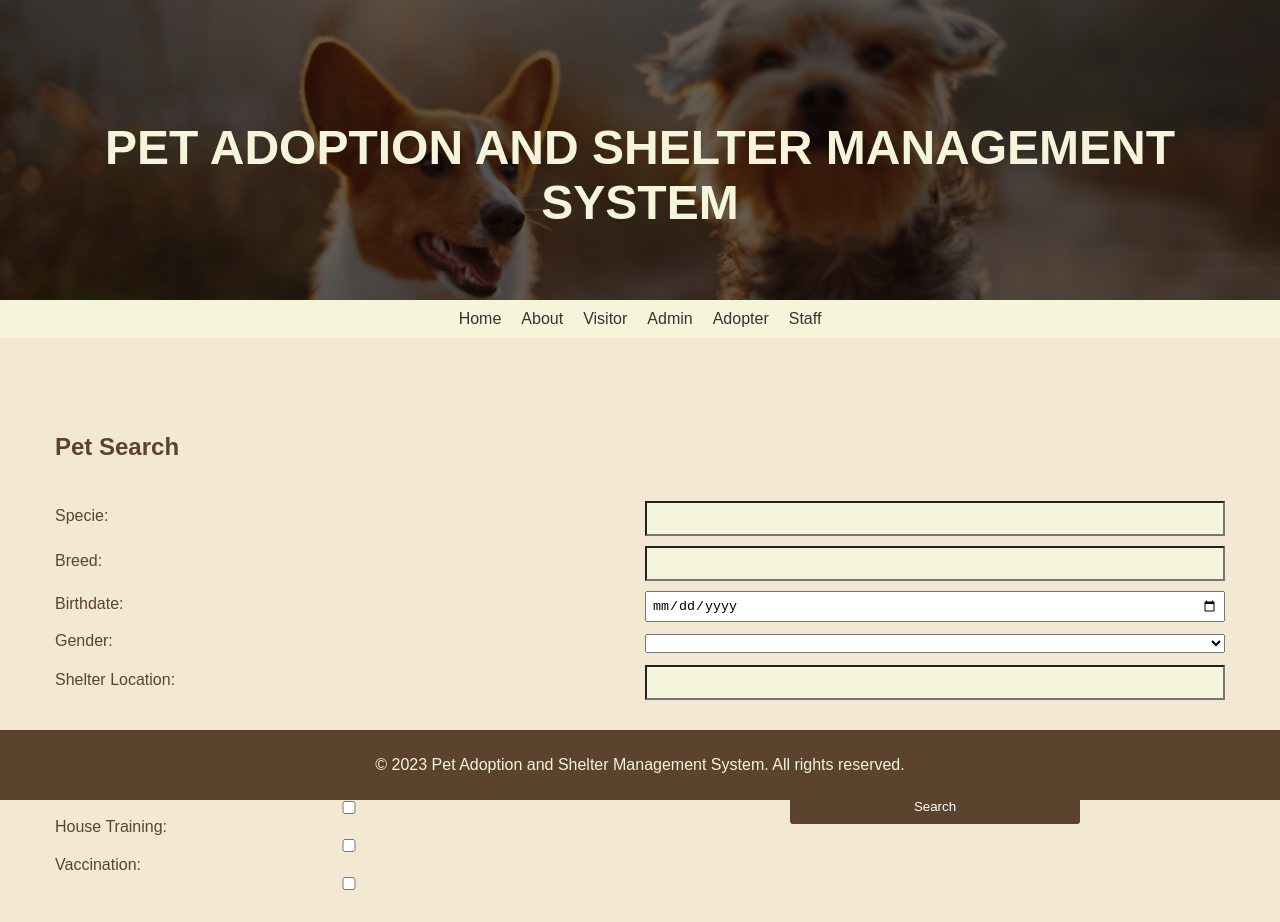
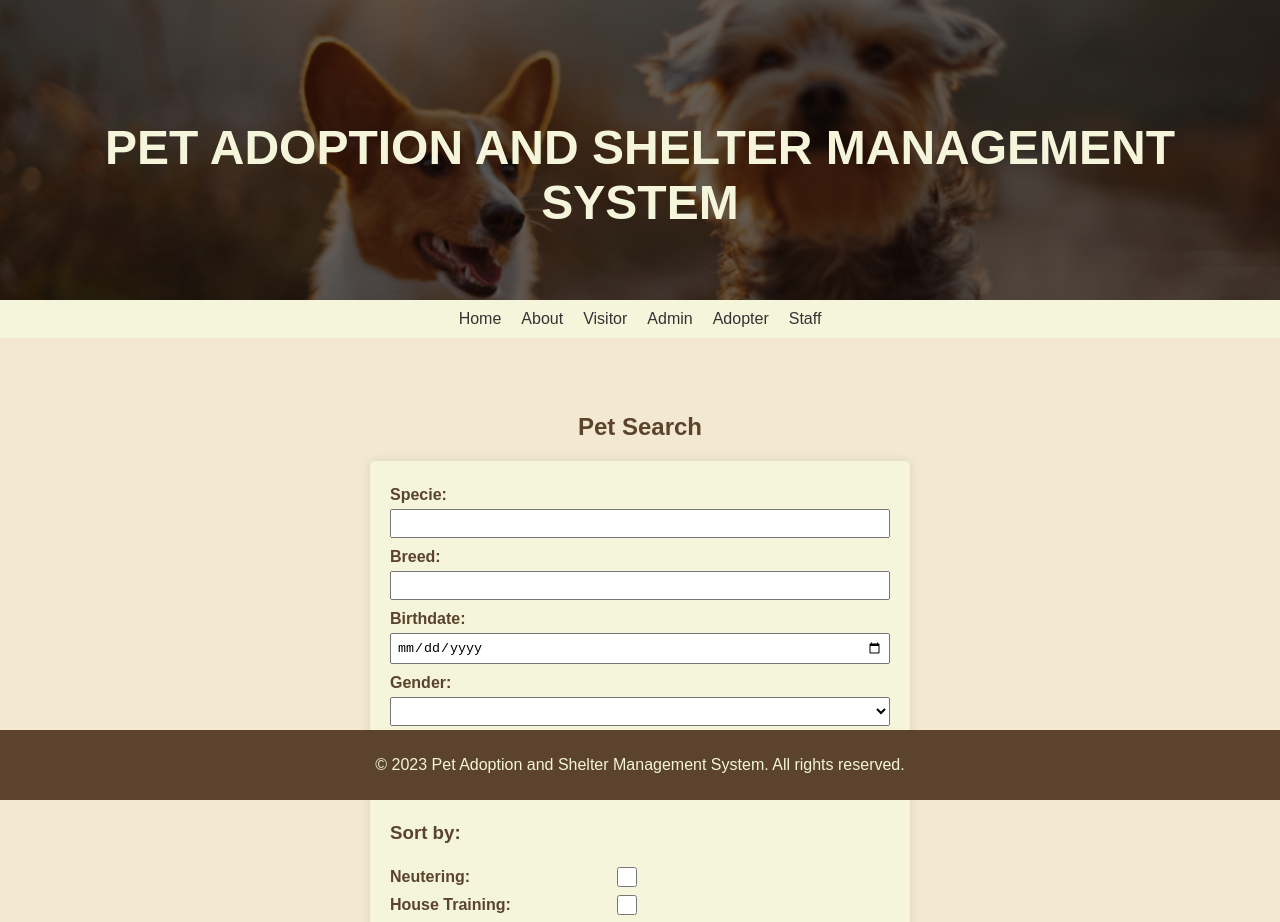
Before and after one commit to GeorgeBeshay/db-project, an Angular app in the folder src/fe-src/: page /visitor in a window 1280 px wide. Shown: the top 922 px of the page. Built offline with nearby package versions, Linux system fonts and the light colour scheme.

Commit message:
Adjusting the visitor component

```diff
--- a/src/fe-src/package.json
+++ b/src/fe-src/package.json
@@ -18,6 +18,7 @@
     "@angular/platform-browser": "^16.1.0",
     "@angular/platform-browser-dynamic": "^16.1.0",
     "@angular/router": "^16.1.0",
+    "@fortawesome/fontawesome-free": "^6.5.1",
     "rxjs": "~7.8.0",
     "sweetalert2": "^11.10.2",
     "tslib": "^2.3.0",
--- a/src/fe-src/src/app/Components/visitor/visitor.component.css
+++ b/src/fe-src/src/app/Components/visitor/visitor.component.css
@@ -3,48 +3,9 @@
   padding: 5px;
 }
 
-h2 {
-  margin-bottom: 20px;
-}
-.holder {
-  display: flex;
-  width: 100%;
-}
-
-.form-group {
-  padding: 5px;
-  display: flex;
-  flex-direction: column;
-  margin-bottom: 10px; /* Adjust as needed for spacing between form groups */
-  max-width: 500px; /* Set a maximum width for the form groups */
-}
-
-label {
-  margin-bottom: 5px; /* Adjust as needed for spacing between label and input */
-}
-
-input {
-  width: 100%; /* Force the input fields to take full width within their container */
-  box-sizing: border-box; /* Include padding and border within the width */
-  padding: 5px;
-}
-
-.input-error {
-  color: red;
-}
-
-.search-container {
-  margin: 20px auto;
-}
-
 .search-form {
   display: flex;
   flex-direction: column;
-  /* width: 400px; */
-}
-
-label {
-  margin-bottom: 5px;
 }
 
 .sorting-options {
@@ -55,19 +16,6 @@ button {
   margin-top: 10px;
   padding: 5px;
   cursor: pointer;
-}
-
-input[type="text"],
-textarea {
-  width: 100%;
-  padding: 8px;
-  box-sizing: border-box;
-  background-color: beige;
-  font-family: 'Montserrat', sans-serif;
-}
-
-input[type="checkbox"] {
-  margin-right: 5px;
 }
 
 button {
@@ -102,28 +50,13 @@ input {
   margin-bottom: 50px;
   padding: 20px;
   box-sizing: border-box;
-  display: grid;
-  grid-template-columns: 1fr;
-  gap: 20px; /* Add some space between columns */
+  display: flex;
+  flex-direction: column;
+  align-items: center;
+  justify-content: center;
 }
 
-.search-form {
-  display: grid;
-  grid-template-columns: repeat(2, 1fr);
-  gap: 10px; /* Add some space between columns */
-  align-items: center; /* Center items vertically */
-}
-
-.label-input-group {
-  display: flex;
-  flex-direction: column;
-}
-
-.label-input-group label {
-  margin-bottom: 5px;
-}
-
-.pet-card {
+.pet-form {
   margin-bottom: 20px; /* Add some space between pet cards */
 }
 
@@ -131,3 +64,33 @@ input {
   margin: 10px 0; /* Adjust the margin as needed */
   border: 1px solid var(--dark-brown); /* Define the line color */
 }
+
+.pet-form ul {
+  list-style-type: none;
+  padding: 0;
+}
+
+.pet-form li {
+  cursor: pointer;
+  padding: 10px;
+  border: 1px solid #ccc;
+  margin-bottom: 5px;
+  transition: background-color 0.3s;
+}
+
+.pet-form li:hover {
+  background-color: var(--dark-brown);
+  color: var(--beige);
+}
+
+.search-content {
+  width: 100%;
+  padding: 50px;
+}
+
+.checkboxHolder {
+  display: flex;
+  align-items: center;
+  justify-content: space-between;
+  width: 50%;
+}
--- a/src/fe-src/src/app/Components/visitor/visitor.component.html
+++ b/src/fe-src/src/app/Components/visitor/visitor.component.html
@@ -3,57 +3,72 @@
   <!-- pet-search.component.html -->
 
   <div class="search-container">
-    <h2>Pet Search</h2>
+    <h2 class="title">Pet Search</h2>
 
-    <div class="search-form">
-      <label for="specie">Specie:</label>
-      <input type="text" id="specie" [(ngModel)]="searchParams.specie" />
+    <div class="glbFormGroup">
+      <div>
+        <label class="glbLabel" for="specie">Specie:</label>
+        <input class="glbInput" type="text" id="specie" [(ngModel)]="searchParams.specie" />
+      </div>
 
-      <label for="breed">Breed:</label>
-      <input type="text" id="breed" [(ngModel)]="searchParams.breed" />
+      <div>
+        <label class="glbLabel" for="breed">Breed:</label>
+        <input class="glbInput" type="text" id="breed" [(ngModel)]="searchParams.breed" />
+      </div>
 
-      <label for="birthdate">Birthdate:</label>
-      <input type="date" id="birthdate" [(ngModel)]="searchParams.birthdate" />
+      <div>
+        <label class="glbLabel" for="birthdate">Birthdate:</label>
+        <input class="glbInput" type="date" id="birthdate" [(ngModel)]="searchParams.birthdate" />
+      </div>
 
-      <label for="gender">Gender:</label>
-      <select id="gender" [(ngModel)]="searchParams.gender">
+      <div>
+        <label class="glbLabel" for="gender">Gender:</label>
+        <select class="glbInput" id="gender" [(ngModel)]="searchParams.gender">
           <option value="Male">Male</option>
           <option value="Female">Female</option>
         </select>
+      </div>
 
-      <label for="shelterLocation">Shelter Location:</label>
-      <input type="text" id="shelterLocation" [(ngModel)]="searchParams.shelterLocation" />
+      <div>
+        <label class="glbLabel" for="shelterLocation">Shelter Location:</label>
+        <input class="glbInput" type="text" id="shelterLocation" [(ngModel)]="searchParams.shelterLocation" />
+      </div>
 
       <div class="sorting-options">
         <h3>Sort by:</h3>
 
-        <div class="toggle-switch">
-          <label for="neutering">Neutering:</label>
-          <input type="checkbox" id="neutering" [(ngModel)]="sorting.neutering" />
-          <span class="slider"></span>
+        <div class="checkboxHolder">
+          <label class="glbLabel" for="neutering">Neutering:</label>
+          <input class="glbCheckbox" type="checkbox" id="neutering" [(ngModel)]="sorting.neutering" />
         </div>
 
-        <div class="toggle-switch">
-          <label for="house_training">House Training:</label>
-          <input type="checkbox" id="house_training" [(ngModel)]="sorting.house_training" />
-          <span class="slider"></span>
+        <div class="checkboxHolder">
+          <label class="glbLabel" for="house_training">House Training:</label>
+          <input class="glbCheckbox" type="checkbox" id="house_training" [(ngModel)]="sorting.house_training" />
         </div>
 
-        <div class="toggle-switch">
-          <label for="vaccination">Vaccination:</label>
-          <input type="checkbox" id="vaccination" [(ngModel)]="sorting.vaccination" />
-          <span class="slider"></span>
+        <div class="checkboxHolder">
+          <label class="glbLabel" for="vaccination">Vaccination:</label>
+          <input class="glbCheckbox" type="checkbox" id="vaccination" [(ngModel)]="sorting.vaccination" />
         </div>
       </div>
 
-      <button (click)="search()">Search</button>
+      <div>
+        <button class="glbButton" (click)="search()">Search</button>
       </div>
 
-    <div class="search-content">
+    </div>
+
+    <div class="search-content" *ngIf="pets.length > 0">
       <h2>The resulted pets</h2>
 
-      <div *ngFor="let pet of pets" class="pet-card" (click)="onSelectPetView(pet)">
-        <h3>{{ pet.name }}</h3>
+      <div *ngFor="let pet of pets" class="pet-form" (click)="onSelectPetView(pet)">
+        <h3>
+          <i class="fas" [ngClass]="{'fa-chevron-down': selectedPetView && pet.id === selectedPetView.id, 'fa-chevron-right': pet.id != selectedPetView.id}"></i>
+          Name: {{ pet.name }} (ID: {{ pet.id }})
+        </h3>
+
+        <div *ngIf="selectedPetView && pet.id === selectedPetView.id">
           <p><strong>Specie:</strong> {{ pet.specie }}</p>
           <p><strong>Breed:</strong> {{ pet.breed }}</p>
           <p><strong>Birthdate:</strong> {{ pet.birthdate }}</p>
@@ -66,17 +81,26 @@
           <p><strong>House Training:</strong> {{ pet.houseTraining ? 'Yes' : 'No' }}</p>
           <p><strong>Vaccination:</strong> {{ pet.vaccination ? 'Yes' : 'No' }}</p>
 
+          <div *ngIf="selectedDocuments.length > 0">
             <h2>Document List</h2>
 
             <ul>
               <ng-container *ngFor="let document of selectedDocuments">
-            <li *ngIf="pet.id === selectedPetView.id" (click)="onDocumentSelected(document)">
+                <li (click)="onDocumentSelected(document)">
                   {{ document.name }}
                 </li>
               </ng-container>
             </ul>
+          </div>
+        </div>
+
         <hr class="pet-divider">
       </div>
+
+    </div>
+
+    <div class="search-content" *ngIf="pets.length == 0">
+      <h2>No search results</h2>
     </div>
 </div>
 
--- a/src/fe-src/src/app/Components/visitor/visitor.component.ts
+++ b/src/fe-src/src/app/Components/visitor/visitor.component.ts
@@ -12,9 +12,10 @@ import { VisitorServicesService } from 'src/app/Services/visitor-services.servic
 })
 export class VisitorComponent implements OnInit{
 
-  pets: any[] | null = [];
+  pets: Pet[] = [];
+  utilitiesService: UtilitiesService;
 
-  selectedDocuments: PetDocument[] | null = [];
+  selectedDocuments: PetDocument[] = [];
   currentDocument: PetDocument | null = null;
   selectedPetView: Pet = new Pet(0, "", "", "", "", false, "", "", "", 1);
 
@@ -35,21 +36,10 @@ export class VisitorComponent implements OnInit{
 
   constructor(private http: HttpClient) {
     this.visitorService = new VisitorServicesService(http);
+    this.utilitiesService = new UtilitiesService();
   }
 
-  async ngOnInit() {
-    // let criteria = {
-    //   "specie": "dog",
-    //   "gender": true
-    // };
-
-    // let shelterLocation = "";
-
-    // let orderedByColumns = ["neutering"];
-
-    // let result = await this.visitorService.getSearchedAndSortedPets(criteria, shelterLocation, orderedByColumns);
-    // console.log(result);
-  }
+  async ngOnInit() {}
 
   async search() {
     let criteria: { [key: string]: string | boolean } = {}
@@ -101,7 +91,7 @@ export class VisitorComponent implements OnInit{
 
     } catch (error) {
       console.error('Error downloading document', error);
-      // Handle the error as needed (e.g., show an error message to the user)
+      this.utilitiesService.sweetAlertFailure("Error in downloading the file.")
     }
   }
 
--- a/src/fe-src/src/app/Services/visitor-services.service.ts
+++ b/src/fe-src/src/app/Services/visitor-services.service.ts
@@ -37,7 +37,7 @@ export class VisitorServicesService {
       else
         console.error('Error');
     }
-    return null;
+    return [];
   }
 
   async downloadFile(documentId: number) {
@@ -60,7 +60,7 @@ export class VisitorServicesService {
 
     } catch (error) {
       console.error(error instanceof HttpErrorResponse ? 'Bad request' : 'Error');
-      return null;
+      return [];
     }
   }
 }
--- a/src/fe-src/src/styles.css
+++ b/src/fe-src/src/styles.css
@@ -1,4 +1,5 @@
 /* You can add global styles to this file, and also import other style files */
+@import '~@fortawesome/fontawesome-free/css/all.css';
 
 :root {
   --dark-brown: #5b432e; /* Adjusted brown color */
```
Also changed, not shown: 1 other file (tests, documents, lock files or other folders). Lines whose indentation alone changed are shown as unchanged.
